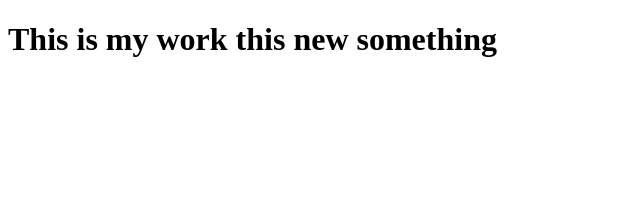
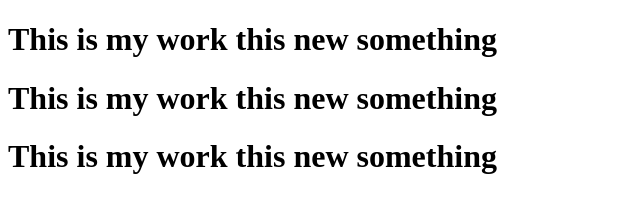
Before and after one commit to s376318/DemoProject, a plain HTML site: page index.html in a window 1280 px wide. Shown: the whole page, without its empty margins (0-640 px from the left). Drawn offline with Linux system fonts and the light colour scheme.

Commit message:
ahahahaha

```diff
--- a/index.html
+++ b/index.html
@@ -7,6 +7,7 @@
 </head>
 <body>
     <h1> This is my work this new something </h1>
-
+    <h1> This is my work this new something </h1>
+    <h1> This is my work this new something </h1>
 </body>
 </html>
```
